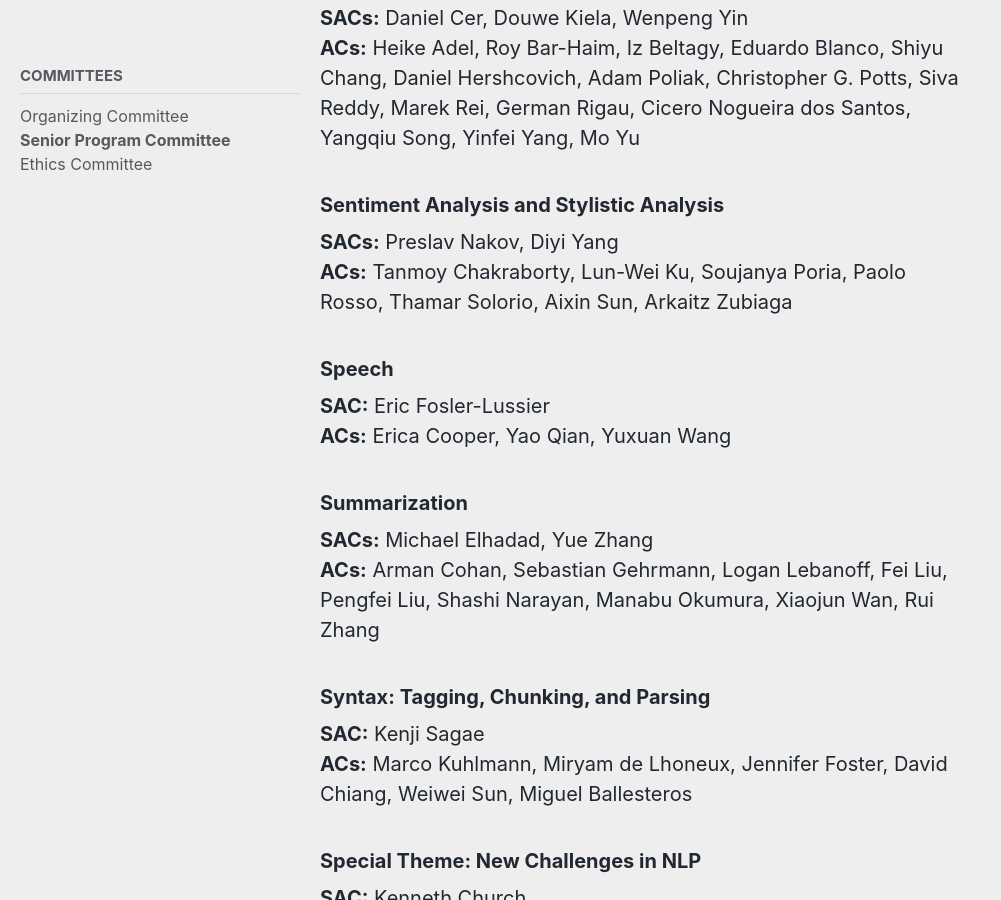
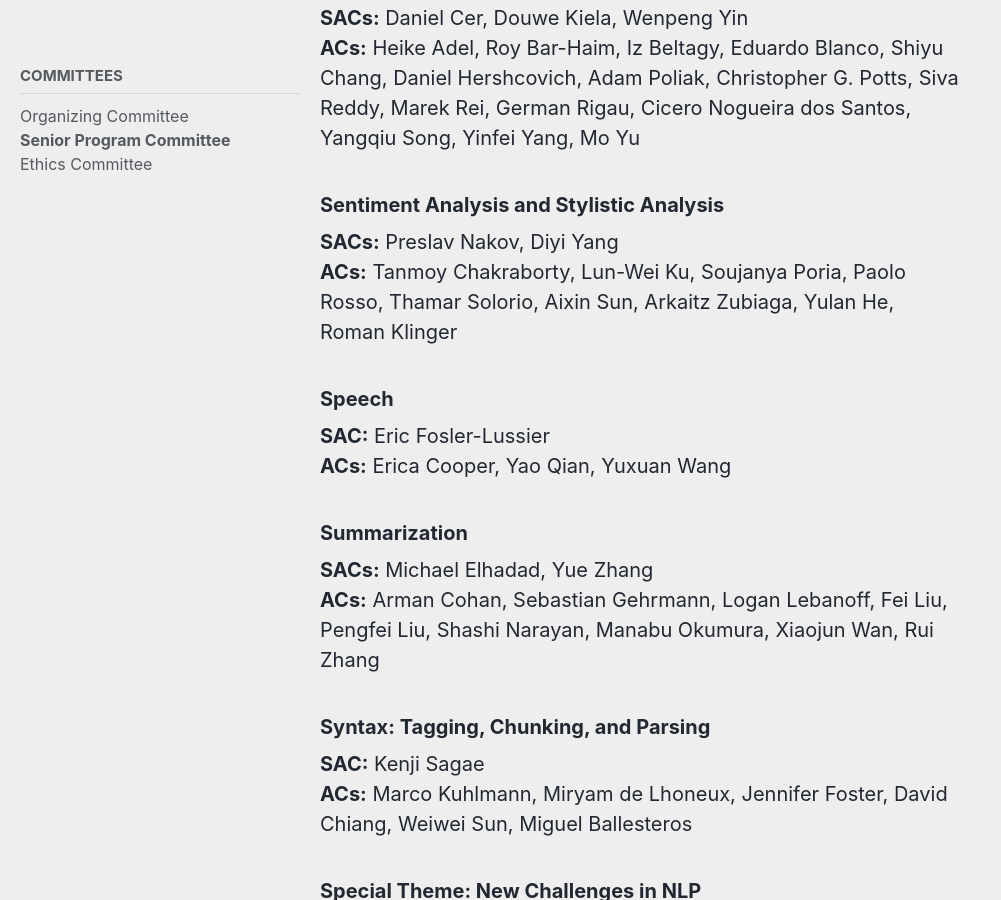
Before and after one commit to naacl-org/naacl-2021-website, a Jekyll site: the page built from _pages/committees/program.md, in a window 1280 px wide and 900 px high, scrolled down 4237 px. Shown: the whole window, without its empty margins (0-1001 px from the left). Built offline with Jekyll 4.4.1, drawn with Linux system fonts in a browser that asks for light colours; cached includes are drawn as plain includes; nearby versions of some CDN libraries.

Commit message:
Add two missing ACs.

```diff
--- a/_pages/committees/program.md
+++ b/_pages/committees/program.md
@@ -93,7 +93,7 @@ sidebar:
 
 ### Sentiment Analysis and Stylistic Analysis
 **SACs:** Preslav Nakov, Diyi Yang <br>
-**ACs:** Tanmoy Chakraborty, Lun-Wei Ku, Soujanya Poria, Paolo Rosso, Thamar Solorio, Aixin Sun, Arkaitz Zubiaga
+**ACs:** Tanmoy Chakraborty, Lun-Wei Ku, Soujanya Poria, Paolo Rosso, Thamar Solorio, Aixin Sun, Arkaitz Zubiaga, Yulan He, Roman Klinger
 
 ### Speech
 **SAC:** Eric Fosler-Lussier <br>
```
